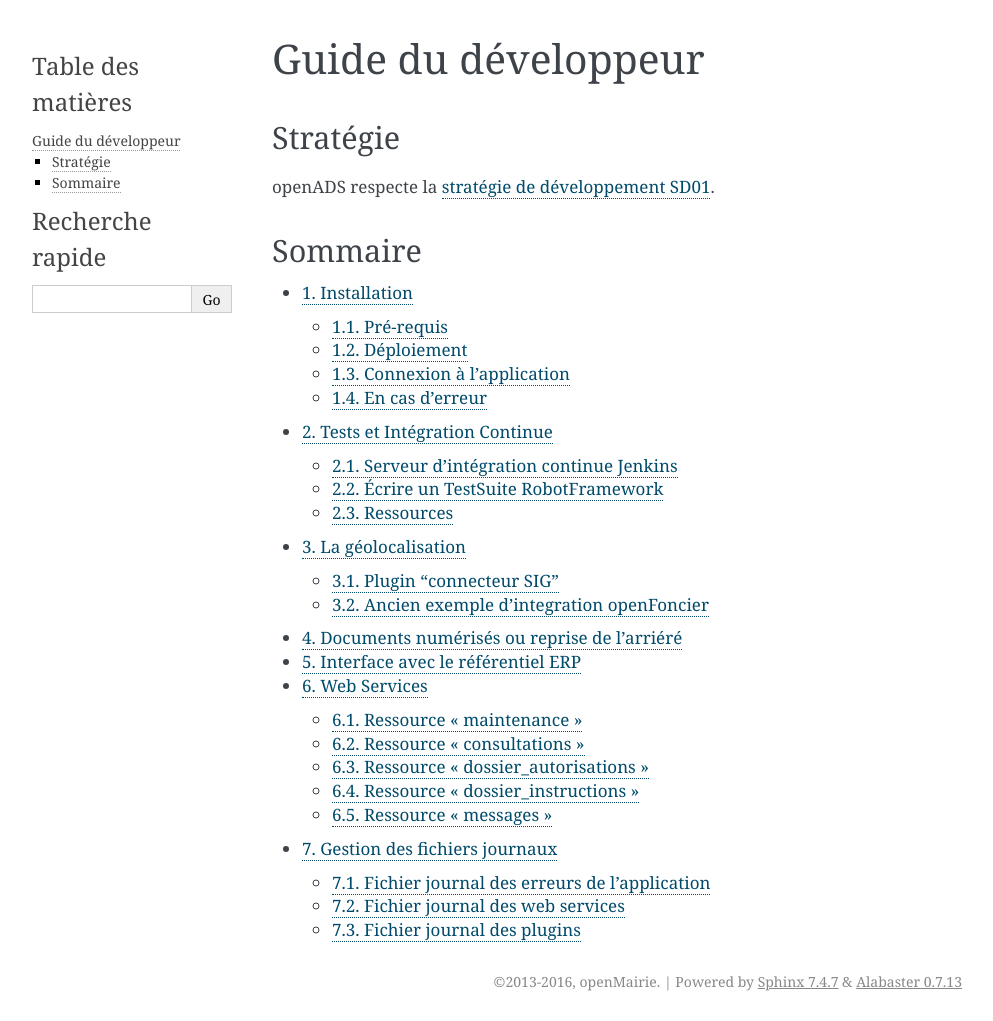
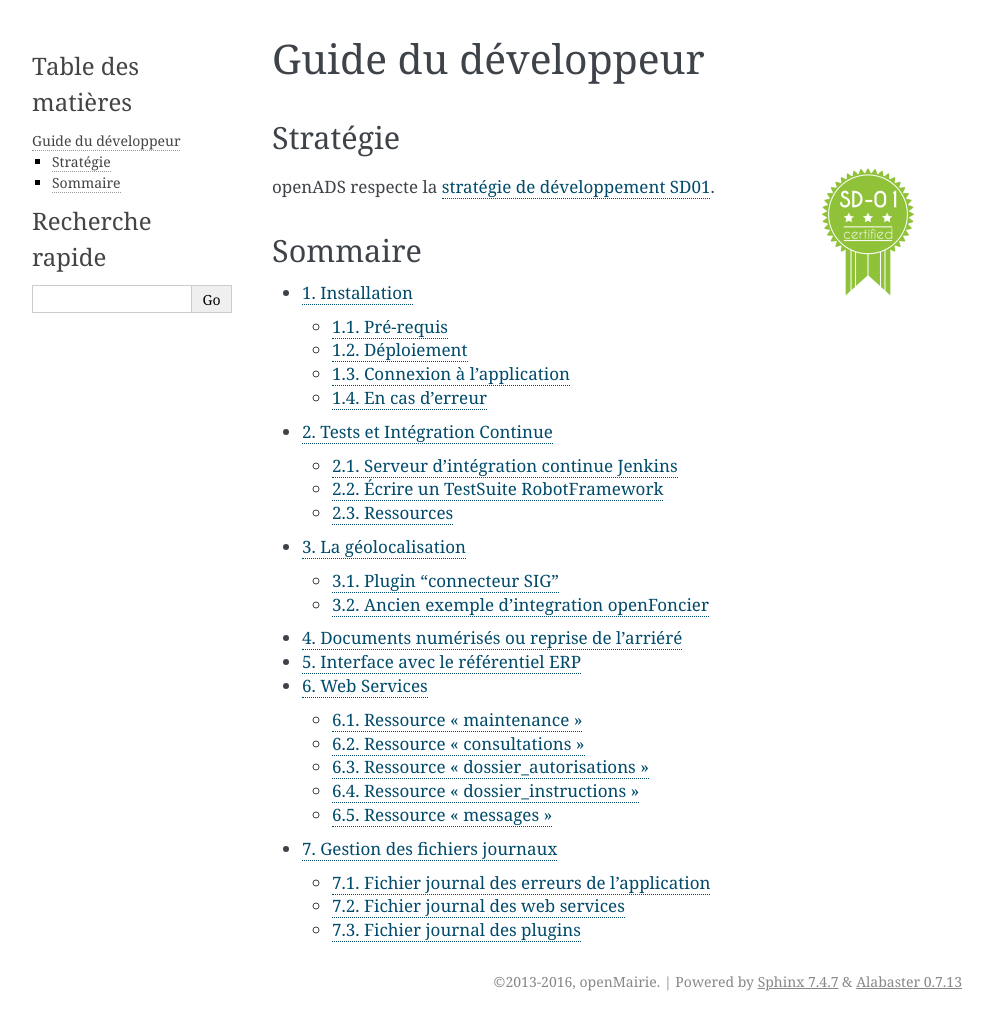
Before and after one commit to mpavaux/openads-documentation, a Sphinx documentation site: the page built from source/guide_developpeur/index.rst, in a window 1280 px wide. Shown: the whole page, without its empty margins (148-1141 px from the left). Built offline with Sphinx 7.4.7, drawn with Linux system fonts in a browser that asks for light colours.

Commit message:
Ajout du label de la SD01

```diff
--- a/source/guide_developpeur/index.rst
+++ b/source/guide_developpeur/index.rst
@@ -7,6 +7,10 @@
 
 Stratégie
 #########
+
+.. image:: ../_static/SD01.png
+   :align: right
+
 
 openADS respecte la `stratégie de développement SD01 <http://openmairie.readthedocs.io/projects/omframework/fr/latest/rules/development_strategies.html#sd01>`_.
 
```
